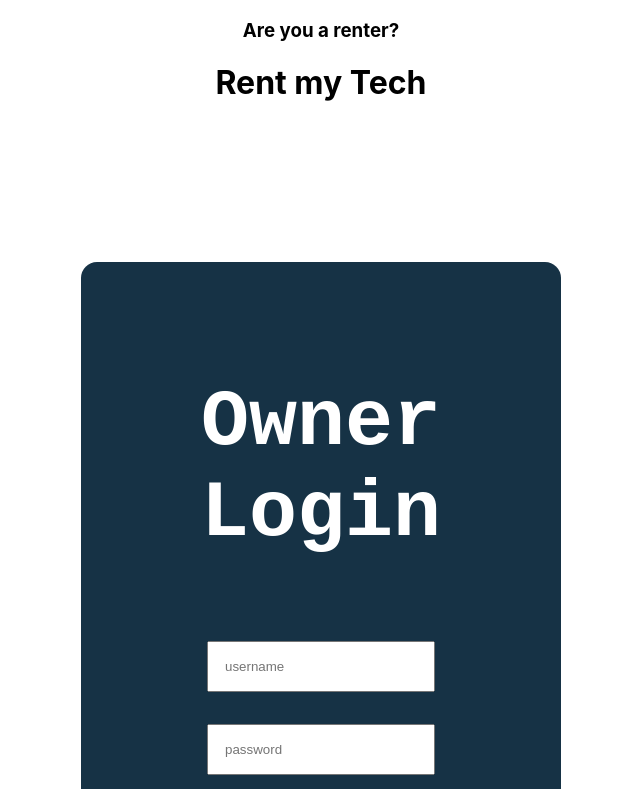
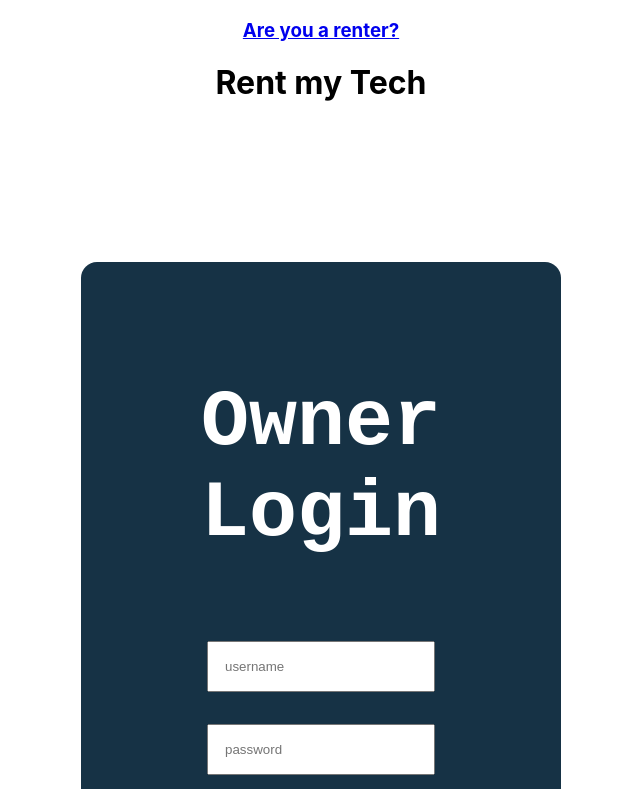
Before and after one commit to Build-Week-TT27-Use-My-Tech-Stuff/Frontend, a React (Create React App) app in the folder client/: page /owner-login in a window 1280 px wide. Shown: the top 789 px of the page, without its empty margins (319-959 px from the left). Built offline with nearby package versions, Linux system fonts and the light colour scheme; a web font is replaced by a local one.

Commit message:
More routing

```diff
--- a/client/src/components/OwnerLogin.js
+++ b/client/src/components/OwnerLogin.js
@@ -34,8 +34,9 @@ function OwnerLogin() {
 
     return (
       <div className="App">
+        <Link to ="/renter-login">
         <h3>Are you a renter?</h3>
-
+        </Link>
         <h1 >Rent my Tech</h1>
 
         <Card>
```
Also changed, not shown: 1 other file (tests, documents, lock files or other folders).
